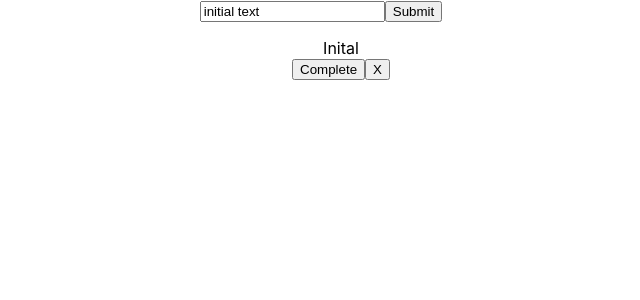
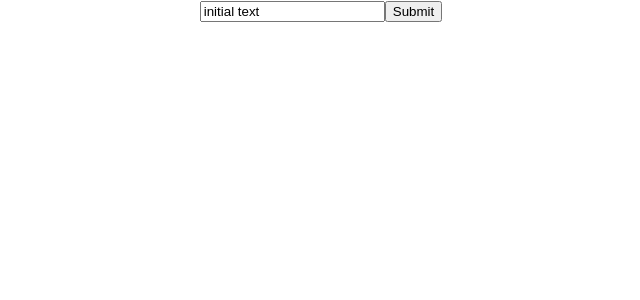
Before and after one commit to Mahmoud-Elsheikh/To-Do-List, a React (Create React App) app in the folder to-do-list/: page / in a window 1280 px wide. Shown: the top 300 px of the page, without its empty margins (319-959 px from the left). Built offline with nearby package versions, Linux system fonts and the light colour scheme.

Commit message:
ID system now properly functioning

```diff
--- a/to-do-list/src/list.js
+++ b/to-do-list/src/list.js
@@ -6,7 +6,7 @@ class List extends Component {
   render() {
     return <ul>
        {
-         this.props.todos.map((todo,idx) => <ListItem key={idx} todo={todo} delTodo={this.props.delTodo} completeTodo={this.props.completeTodo}/>)
+         this.props.todos.map((todo) => <ListItem key={todo.id} todo={todo} delTodo={this.props.delTodo} completeTodo={this.props.completeTodo}/>)
         }
     </ul>
   }
--- a/to-do-list/src/list_item.js
+++ b/to-do-list/src/list_item.js
@@ -13,11 +13,11 @@ class ListItem extends Component {
   }
 
   render() {
-    return <l1>
+    return <li>
           <div>{this.props.todo.text}</div>
           <button onClick={this.complete.bind(this)}>Complete</button>
           <button onClick={this.delete.bind(this)}>X</button>
-          </l1>
+          </li>
   }
 
 }
--- a/to-do-list/src/todo.js
+++ b/to-do-list/src/todo.js
@@ -7,20 +7,26 @@ class Todo extends Component {
   constructor(props, context) {
     super(props, context)
     this.state = {
-      todos: [{id:0, text: "Inital",completed: false}]
+      todos: []
     }
   }
 
+  recalibrate(initial){
+     var final =  initial.map((todo,idx) => {return {id: idx, text: todo.text, completed: todo.completed}})
+     this.setState({
+      todos: final
+    })
+    console.log(final)
+  }
+
   addTodo(inputText) {
-    this.setState({
-      todos: [...this.state.todos, {text:inputText, completed: false}]
-    })
+    var initial = [...this.state.todos, {id:0, text:inputText, completed: false}]
+    this.recalibrate(initial)
   }
 
   delTodo(id){
-    this.setState({
-      todos: this.state.todos.filter(todo => todo.id !== id)
-    })
+    var initial = this.state.todos.filter(todo => todo.id !== id)
+    this.recalibrate(initial)
   }
 
   completeTodo(todo){
```
